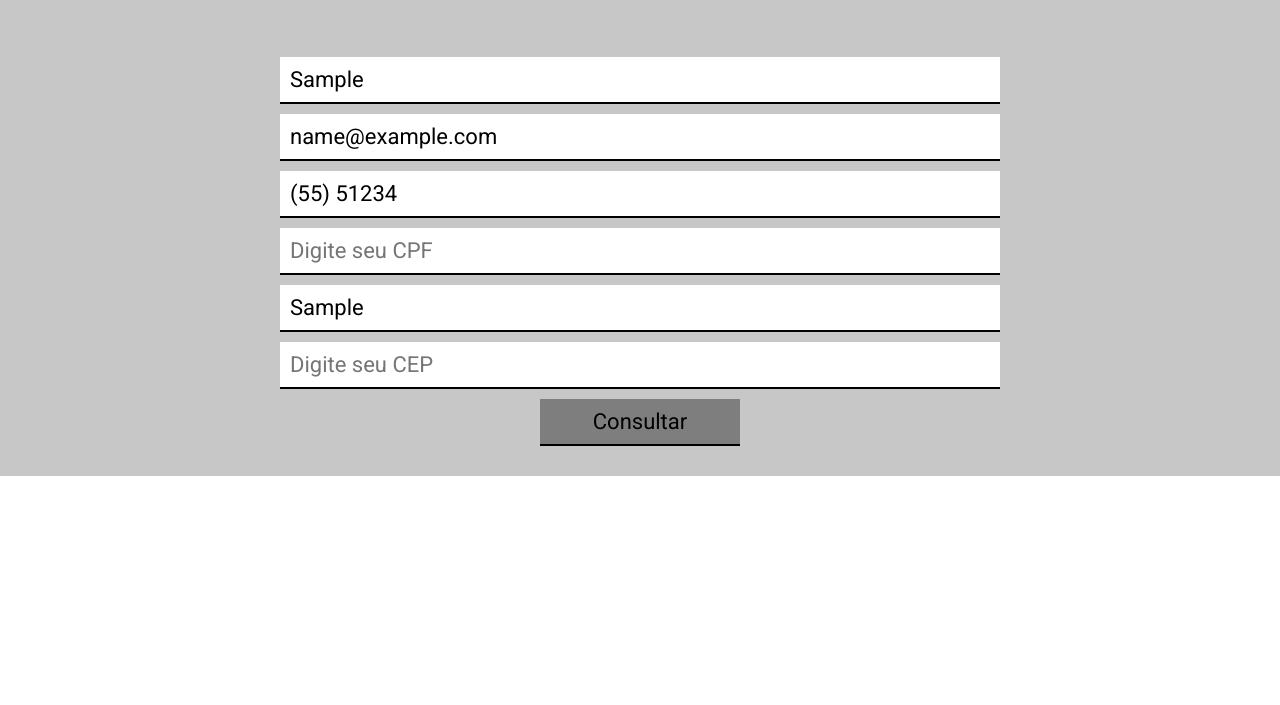
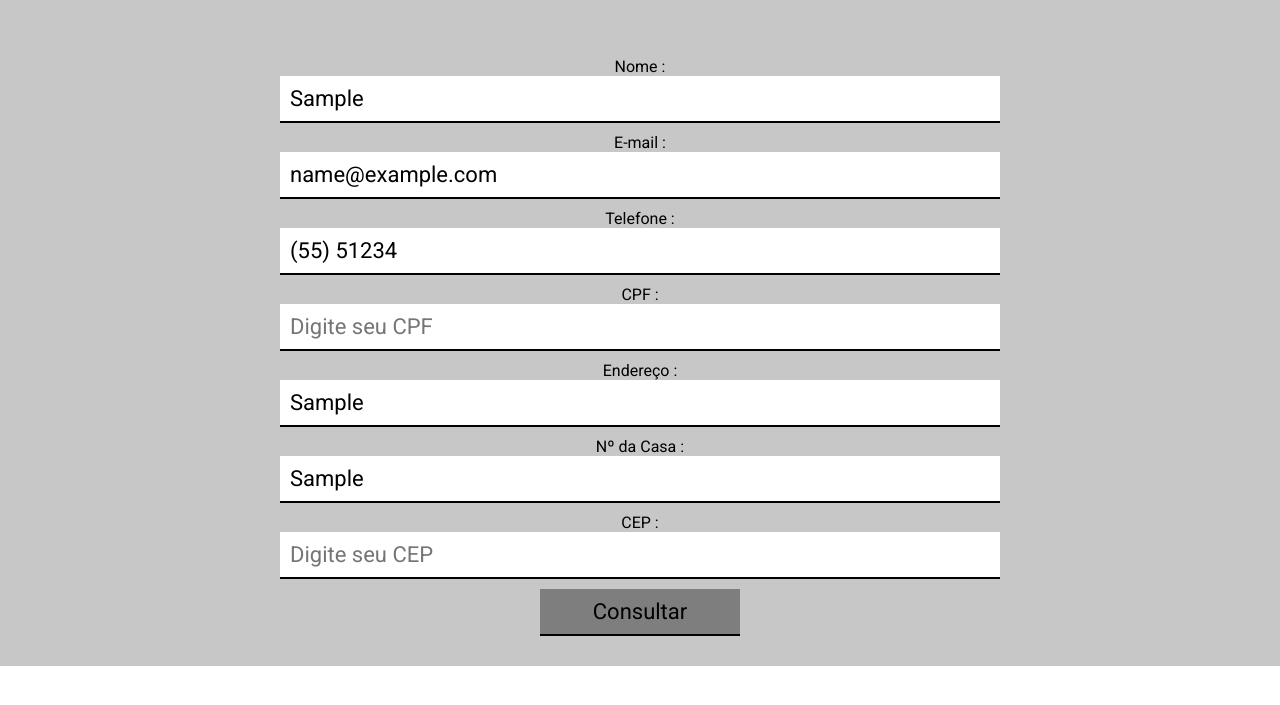
Before and after one commit to chEfInHO0/curso_ebac_frontend, a plain HTML site: page FormDeCadastro/index.html in a window 1280 px wide. Both pictures are taken after typing "Sample", "name@example.com", "5551234", "Sample", "Sample", "Sample" into the empty fields and a click on the button "Consultar". Shown: the part 41-746 px from the top of the page. Drawn offline with nearby package versions, Linux system fonts and the light colour scheme.

Commit message:
updated project

```diff
--- a/FormDeCadastro/assets/js/main.js
+++ b/FormDeCadastro/assets/js/main.js
@@ -88,6 +88,9 @@ $(document).ready(() => {
                 endereco: {
                     required: true
                 },
+                num:{
+                    required:true
+                },
                 cep: {
                     required: true
                 }
@@ -98,6 +101,7 @@ $(document).ready(() => {
                 telefone: 'Por favor, insira seu Celular',
                 cpf: 'Insira seu CPF',
                 endereco: 'Insira seu Endereço',
+                num: 'Insira o numero da casa',
                 cep: 'Insira seu CEP'
             },
             submitHandler: (async function (form) {
@@ -105,7 +109,7 @@ $(document).ready(() => {
                 if (isFullName()) {
                     if (valid) {
                         if (isCPFValid()) {
-                            alert('Cadastro oncluido com Sucesso')
+                            alert('Cadastro concluido com Sucesso')
                             form.submit()
                         } else {
                             alert('CPF INVALIDO')
--- a/FormDeCadastro/index.html
+++ b/FormDeCadastro/index.html
@@ -20,11 +20,19 @@
 
             </header>
             <form>
+                <label for="nome">Nome :</label>
                 <input type="text" name="nome" id="nome" placeholder="Digite seu Nome Completo" minlength="3" maxlength="256">
+                <label for="email">E-mail :</label>
                 <input type="email" name="email" id="email" placeholder="Digite seu E-mail">
+                <label for="telefone">Telefone :</label>
                 <input type="tel" name="telefone" id="telefone" maxlength="10" minlength="9">
+                <label for="cpf">CPF :</label>
                 <input type="text" name="cpf" id="cpf" minlength="11" maxlength="11">
+                <label for="endereco">Endereço :</label>
                 <input type="text" id="endereco" name="endereco" placeholder="Digite seu endereço">
+                <label for="num">Nº da Casa :</label>
+                <input type="text" id="num" name="num" maxlength="4" min="1" step="1" placeholder="Nº da Casa">
+                <label for="cep">CEP :</label>
                 <input id="zip" name="cep" type="text" minlength="9" maxlength="9">
                 <button type="submit">Consultar</button>
             </form>
```
